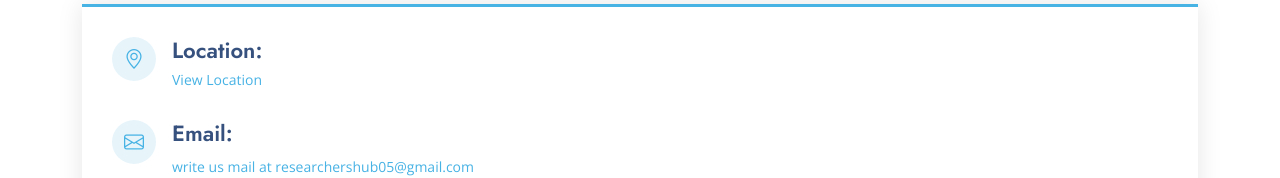
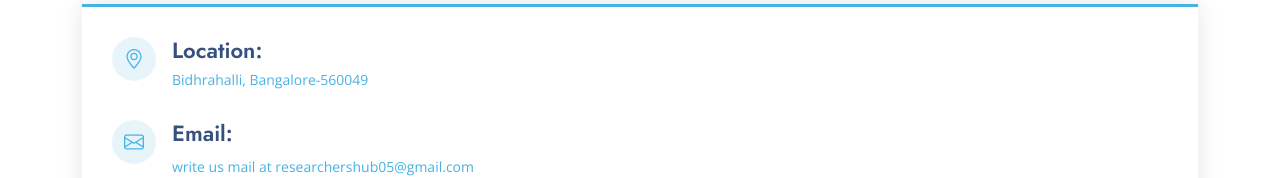
Before and after one commit to manikantan013/researchershub.github.io, a plain HTML site: page index.html in a window 1280 px wide. Shown: the part 5154-5332 px from the top of the page. Drawn offline with nearby package versions, Linux system fonts and the light colour scheme.

Commit message:
Update index.html

```diff
--- a/index.html
+++ b/index.html
@@ -352,7 +352,7 @@
               <div class="address">
                 <i class="bi bi-geo-alt"></i>
                 <h4>Location:</h4>
-                <p><a href="https://www.google.com/maps/place/13%C2%B003'53.6%22N+77%C2%B043'02.4%22E/@13.0648975,77.715106,17z/data=!3m1!4b1!4m13!1m8!3m7!1s0x3bae1071388a420b:0x65e2686c50dfe5f4!2sBidarahalli+Main+Rd,+Cheemasandra,+Bengaluru,+Karnataka+560049!3b1!8m2!3d13.06142!4d77.7163067!16s%2Fg%2F11c1qwxk7y!3m3!8m2!3d13.064893!4d77.717324?entry=ttu" target="_blank">View Location</a>
+                <p><a href="https://www.google.com/maps/place/13%C2%B003'53.6%22N+77%C2%B043'02.4%22E/@13.0648975,77.715106,17z/data=!3m1!4b1!4m13!1m8!3m7!1s0x3bae1071388a420b:0x65e2686c50dfe5f4!2sBidarahalli+Main+Rd,+Cheemasandra,+Bengaluru,+Karnataka+560049!3b1!8m2!3d13.06142!4d77.7163067!16s%2Fg%2F11c1qwxk7y!3m3!8m2!3d13.064893!4d77.717324?entry=ttu" target="_blank">Bidhrahalli, Bangalore-560049</a>
                 </p>
               </div>
 
```
